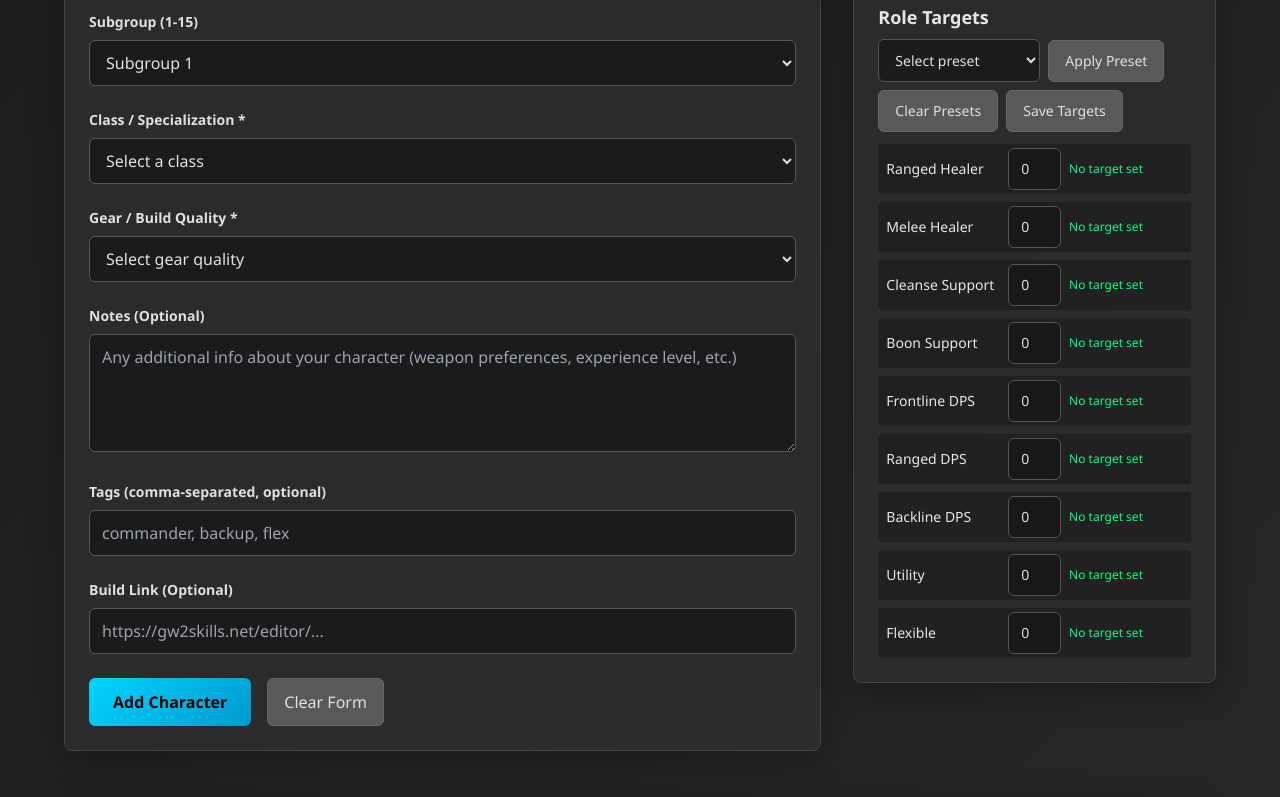
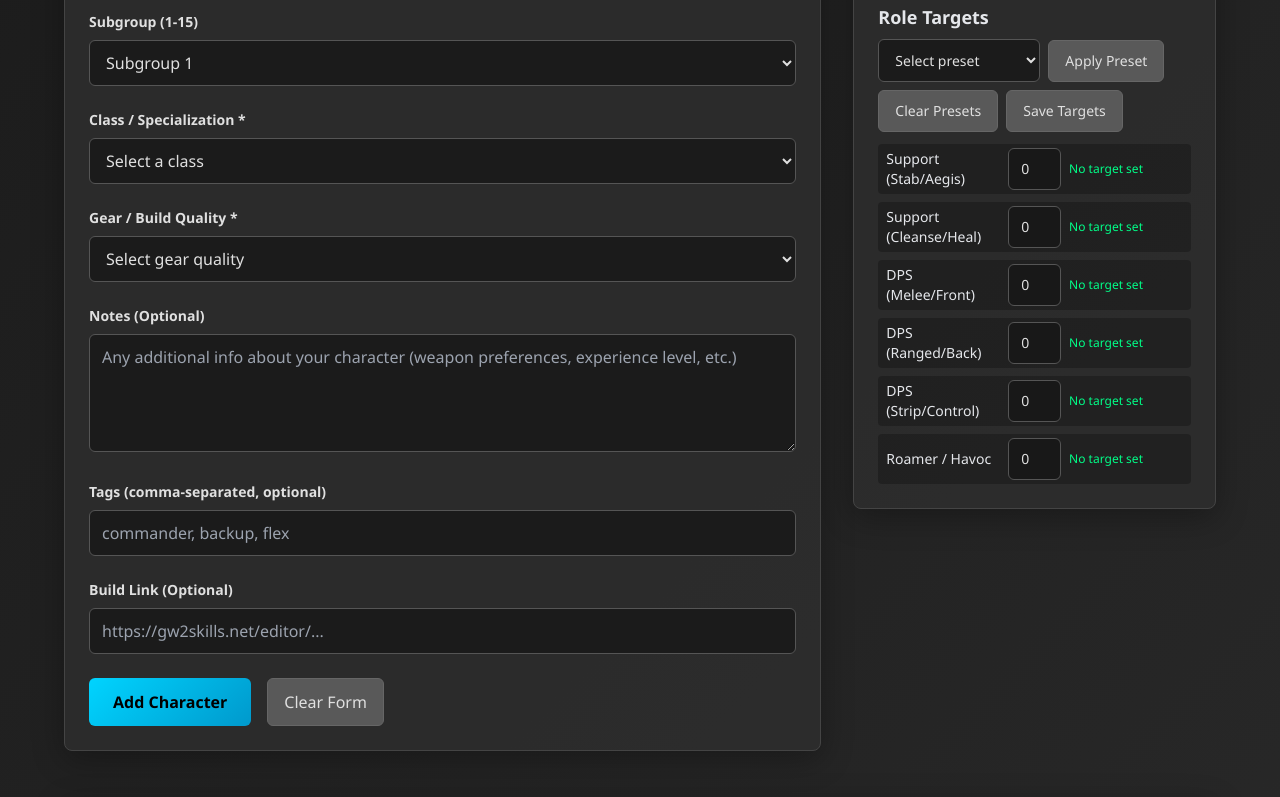
Before and after one commit to camoril/gw2-teams, a plain HTML site: page index.html in a window 1280 px wide. Shown: the part 527-1324 px from the top of the page. Drawn offline with nearby package versions, Linux system fonts and the light colour scheme.

Commit message:
Refactor: Update role system to current WvW meta (Support/DPS/Roamer) and add migration logic

```diff
--- a/index.html
+++ b/index.html
@@ -208,15 +208,12 @@
                                 <label class="block text-sm font-semibold mb-2">Role *</label>
                                 <select id="role" class="input-field w-full" required>
                                     <option value="">Select a role</option>
-                                    <option value="ranged-healer">Ranged Healer</option>
-                                    <option value="melee-healer">Melee Healer</option>
-                                    <option value="cleanse-support">Cleanse Support</option>
-                                    <option value="boon-support">Boon Support (Stab/Aegis/Quickness/Alacrity)</option>
-                                    <option value="frontline-dps">Frontline DPS</option>
-                                    <option value="ranged-dps">Ranged DPS</option>
-                                    <option value="backline-dps">Backline DPS</option>
-                                    <option value="utility">Utility</option>
-                                    <option value="flexible">Flexible</option>
+                                    <option value="support-stab">Support (Stab/Aegis)</option>
+                                    <option value="support-cleanse">Support (Cleanse/Heal)</option>
+                                    <option value="dps-melee">DPS (Melee/Front)</option>
+                                    <option value="dps-ranged">DPS (Ranged/Back)</option>
+                                    <option value="dps-strip">DPS (Strip/Control)</option>
+                                    <option value="roamer">Roamer / Havoc</option>
                                 </select>
                             </div>
 
@@ -489,15 +486,12 @@
                             <div class="grid grid-cols-1 sm:grid-cols-3 gap-2">
                                 <select id="filterRole" class="input-field w-full" aria-label="Filter by role">
                                     <option value="">All roles</option>
-                                    <option value="ranged-healer">Ranged Healer</option>
-                                    <option value="melee-healer">Melee Healer</option>
-                                    <option value="cleanse-support">Cleanse Support</option>
-                                    <option value="boon-support">Boon Support</option>
-                                    <option value="frontline-dps">Frontline DPS</option>
-                                    <option value="ranged-dps">Ranged DPS</option>
-                                    <option value="backline-dps">Backline DPS</option>
-                                    <option value="utility">Utility</option>
-                                    <option value="flexible">Flexible</option>
+                                    <option value="support-stab">Support (Stab/Aegis)</option>
+                                    <option value="support-cleanse">Support (Cleanse/Heal)</option>
+                                    <option value="dps-melee">DPS (Melee/Front)</option>
+                                    <option value="dps-ranged">DPS (Ranged/Back)</option>
+                                    <option value="dps-strip">DPS (Strip/Control)</option>
+                                    <option value="roamer">Roamer / Havoc</option>
                                 </select>
                                 <select id="filterGear" class="input-field w-full" aria-label="Filter by gear">
                                     <option value="">All gear</option>
@@ -592,110 +586,88 @@
     <script>
         // Allowed values
         const allowedRoles = [
-            "ranged-healer", "melee-healer", "cleanse-support", "boon-support",
-            "frontline-dps", "ranged-dps", "backline-dps", "utility", "flexible"
+            "support-stab", "support-cleanse", "dps-melee", "dps-ranged", "dps-strip", "roamer"
         ];
         const allowedGear = ["legendary", "ascended", "exotic", "rare", "mixed"];
         const roleLabels = {
-            "ranged-healer": "Ranged Healer",
-            "melee-healer": "Melee Healer",
-            "cleanse-support": "Cleanse Support",
-            "boon-support": "Boon Support",
-            "frontline-dps": "Frontline DPS",
-            "ranged-dps": "Ranged DPS",
-            "backline-dps": "Backline DPS",
-            "utility": "Utility",
-            "flexible": "Flexible"
+            "support-stab": "Support (Stab/Aegis)",
+            "support-cleanse": "Support (Cleanse/Heal)",
+            "dps-melee": "DPS (Melee/Front)",
+            "dps-ranged": "DPS (Ranged/Back)",
+            "dps-strip": "DPS (Strip/Control)",
+            "roamer": "Roamer / Havoc"
         };
         const rolePresets = {
             "zerg-30": {
                 label: "Zerg 30",
                 description: "Standard 30-man Zerg composition.",
                 targets: {
-                    "ranged-healer": 2,
-                    "melee-healer": 2,
-                    "cleanse-support": 2,
-                    "boon-support": 4,
-                    "frontline-dps": 8,
-                    "ranged-dps": 4,
-                    "backline-dps": 4,
-                    "utility": 2,
-                    "flexible": 2
+                    "support-stab": 6,
+                    "support-cleanse": 6,
+                    "dps-melee": 10,
+                    "dps-ranged": 4,
+                    "dps-strip": 4,
+                    "roamer": 0
                 }
             },
             "strike-10": {
                 label: "Strike 10",
                 description: "Standard 10-man Strike Mission composition.",
                 targets: {
-                    "ranged-healer": 1,
-                    "melee-healer": 1,
-                    "cleanse-support": 1,
-                    "boon-support": 2,
-                    "frontline-dps": 2,
-                    "ranged-dps": 1,
-                    "backline-dps": 1,
-                    "utility": 1,
-                    "flexible": 1
+                    "support-stab": 2,
+                    "support-cleanse": 2,
+                    "dps-melee": 4,
+                    "dps-ranged": 2,
+                    "dps-strip": 0,
+                    "roamer": 0
                 }
             },
             "gvg-15": {
                 label: "GvG 15",
                 description: "Standard GvG composition focused on balanced parties.",
                 targets: {
-                    "ranged-healer": 1,
-                    "melee-healer": 2,
-                    "cleanse-support": 2,
-                    "boon-support": 3,
-                    "frontline-dps": 4,
-                    "ranged-dps": 1,
-                    "backline-dps": 1,
-                    "utility": 1,
-                    "flexible": 0
+                    "support-stab": 3,
+                    "support-cleanse": 3,
+                    "dps-melee": 6,
+                    "dps-ranged": 2,
+                    "dps-strip": 1,
+                    "roamer": 0
                 }
             },
             "minstrel-blob-50": {
                 label: "Minstrel Blob (50)",
                 description: "Stacks of supportive healers (Minstrel Firebrands, Tempests) overwhelming enemies with sustain, strong against direct fights but slow on objectives.",
                 targets: {
-                    "ranged-healer": 8,
-                    "melee-healer": 10,
-                    "cleanse-support": 8,
-                    "boon-support": 10,
-                    "frontline-dps": 8,
-                    "ranged-dps": 2,
-                    "backline-dps": 2,
-                    "utility": 2,
-                    "flexible": 0
+                    "support-stab": 12,
+                    "support-cleanse": 12,
+                    "dps-melee": 16,
+                    "dps-ranged": 5,
+                    "dps-strip": 5,
+                    "roamer": 0
                 }
             },
             "boon-ball-30": {
                 label: "Boon Ball (30)",
                 description: "Focuses on high boon uptime (Quickness, Alacrity, Stability, Protection) for massive damage and defense.",
                 targets: {
-                    "ranged-healer": 2,
-                    "melee-healer": 4,
-                    "cleanse-support": 2,
-                    "boon-support": 8,
-                    "frontline-dps": 10,
-                    "ranged-dps": 2,
-                    "backline-dps": 0,
-                    "utility": 2,
-                    "flexible": 0
+                    "support-stab": 8,
+                    "support-cleanse": 4,
+                    "dps-melee": 14,
+                    "dps-ranged": 2,
+                    "dps-strip": 2,
+                    "roamer": 0
                 }
             },
             "zerg-busting-20": {
                 label: "Zerg Busting (20)",
                 description: "Mix of high burst, CC, and boon ripping to disrupt large groups.",
                 targets: {
-                    "ranged-healer": 2,
-                    "melee-healer": 2,
-                    "cleanse-support": 2,
-                    "boon-support": 4,
-                    "frontline-dps": 6,
-                    "ranged-dps": 2,
-                    "backline-dps": 0,
-                    "utility": 2,
-                    "flexible": 0
+                    "support-stab": 4,
+                    "support-cleanse": 4,
+                    "dps-melee": 8,
+                    "dps-ranged": 2,
+                    "dps-strip": 2,
+                    "roamer": 0
                 }
             }
         };
@@ -895,6 +867,64 @@
         const defaultRoleTargets = allowedRoles.reduce((acc, r) => { acc[r] = 0; return acc; }, {});
         const roleTargets = { ...defaultRoleTargets, ...(JSON.parse(localStorage.getItem('gw2RoleTargets')) || {}) };
 
+        // --- MIGRATION LOGIC (Old Roles -> New Roles) ---
+        (function migrateRoles() {
+            const roleMigrationMap = {
+                "ranged-healer": "support-cleanse",
+                "melee-healer": "support-stab",
+                "cleanse-support": "support-cleanse",
+                "boon-support": "support-stab",
+                "frontline-dps": "dps-melee",
+                "ranged-dps": "dps-ranged",
+                "backline-dps": "dps-ranged",
+                "utility": "dps-strip",
+                "flexible": "roamer"
+            };
+
+            let dataChanged = false;
+
+            // 1. Migrate Roster Data
+            rosterData.forEach(char => {
+                if (roleMigrationMap[char.role]) {
+                    char.role = roleMigrationMap[char.role];
+                    dataChanged = true;
+                }
+            });
+
+            if (dataChanged) {
+                localStorage.setItem('gw2Roster', JSON.stringify(rosterData));
+                console.log("Migrated roster data to new role schema.");
+            }
+
+            // 2. Migrate Role Targets
+            let targetsChanged = false;
+            // Check for old keys in roleTargets and move their values to new keys
+            Object.keys(roleTargets).forEach(key => {
+                if (roleMigrationMap[key]) {
+                    const newKey = roleMigrationMap[key];
+                    // Add the count from the old role to the new role
+                    roleTargets[newKey] = (roleTargets[newKey] || 0) + roleTargets[key];
+                    // Remove the old key
+                    delete roleTargets[key];
+                    targetsChanged = true;
+                }
+            });
+
+            // Also ensure no other invalid keys remain (optional, but good for cleanup)
+            Object.keys(roleTargets).forEach(key => {
+                if (!allowedRoles.includes(key)) {
+                    delete roleTargets[key];
+                    targetsChanged = true;
+                }
+            });
+
+            if (targetsChanged) {
+                localStorage.setItem('gw2RoleTargets', JSON.stringify(roleTargets));
+                console.log("Migrated role targets to new schema.");
+            }
+        })();
+        // ------------------------------------------------
+
         // Validation helpers
         function validateCharacterRecord(rec) {
             const errors = [];
@@ -1241,15 +1271,12 @@
                             <td><input class="input-field w-full" id="editCharacterName" value="${escapeHtml(char.characterName)}"></td>
                             <td>
                                 <select id="editRole" class="input-field w-full">
-                                    <option value="ranged-healer">Ranged Healer</option>
-                                    <option value="melee-healer">Melee Healer</option>
-                                    <option value="cleanse-support">Cleanse Support</option>
-                                    <option value="boon-support">Boon Support</option>
-                                    <option value="frontline-dps">Frontline DPS</option>
-                                    <option value="ranged-dps">Ranged DPS</option>
-                                    <option value="backline-dps">Backline DPS</option>
-                                    <option value="utility">Utility</option>
-                                    <option value="flexible">Flexible</option>
+                                    <option value="support-stab">Support (Stab/Aegis)</option>
+                                    <option value="support-cleanse">Support (Cleanse/Heal)</option>
+                                    <option value="dps-melee">DPS (Melee/Front)</option>
+                                    <option value="dps-ranged">DPS (Ranged/Back)</option>
+                                    <option value="dps-strip">DPS (Strip/Control)</option>
+                                    <option value="roamer">Roamer / Havoc</option>
                                 </select>
                             </td>
                             <td><input class="input-field w-full" id="editClassSpec" value="${escapeHtml(char.classSpec)}"></td>
```
